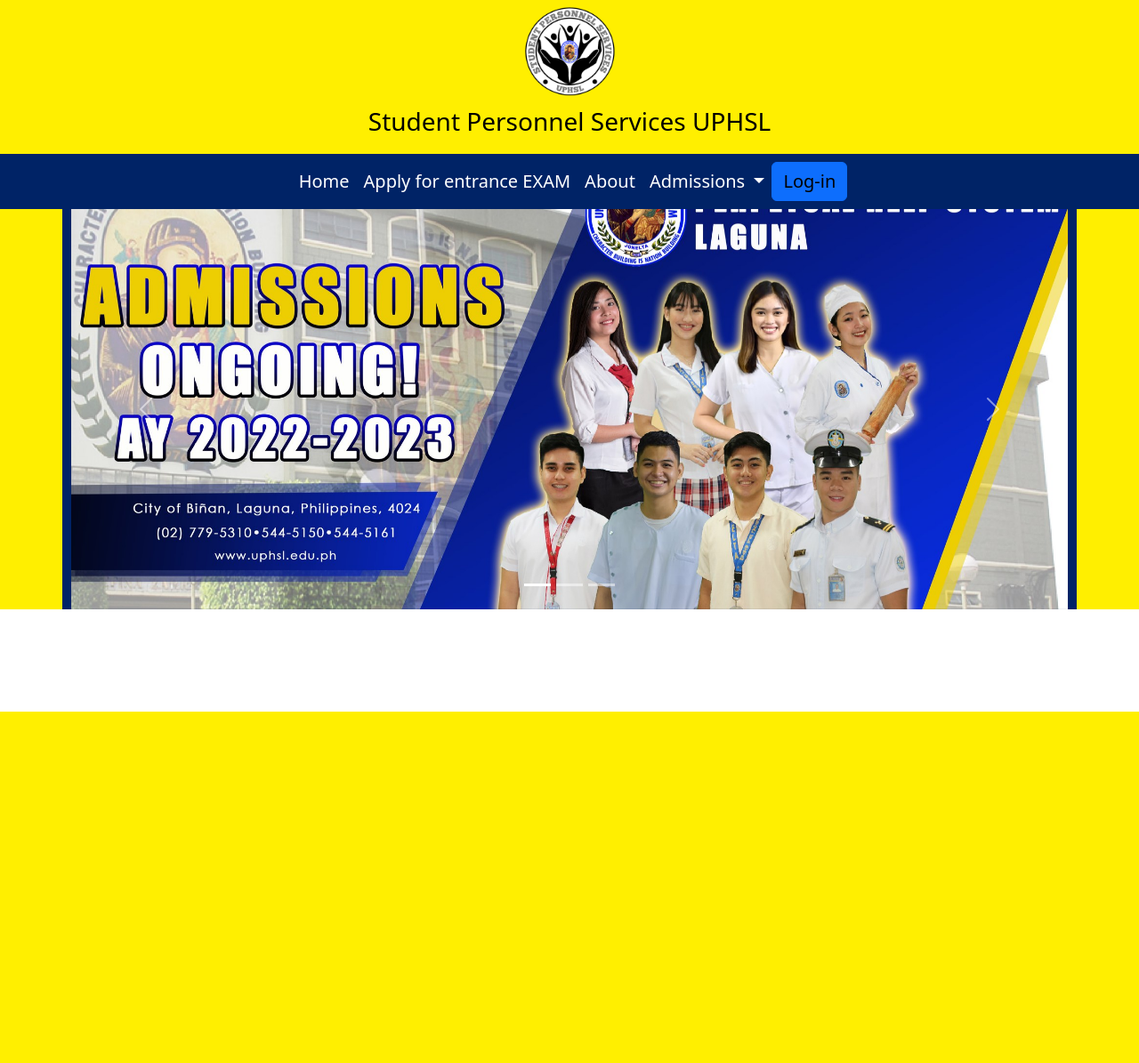
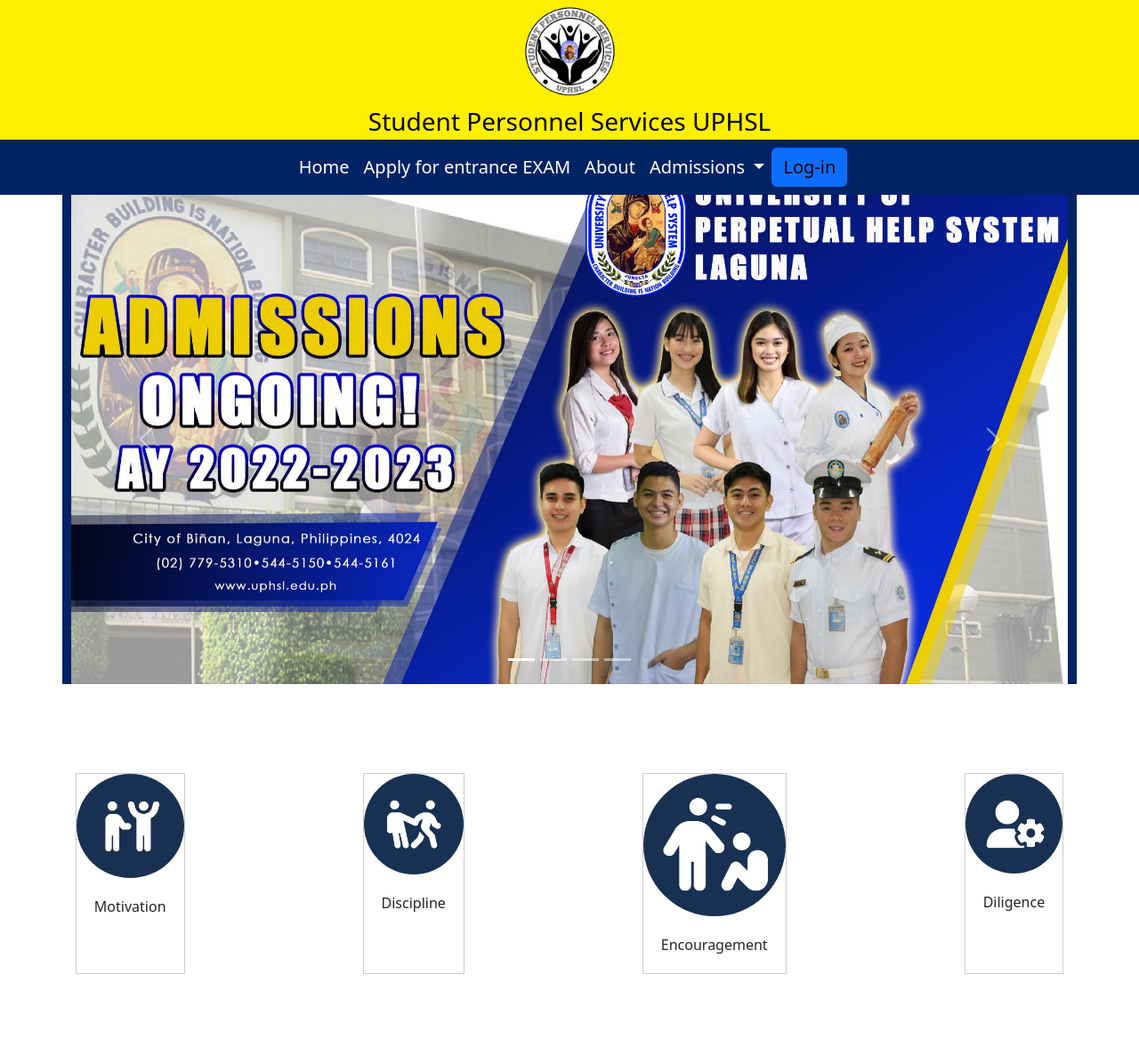
Before and after one commit to JhaleAustin/Main, a PHP site: page / in a window 1280 px wide. Shown: the whole page at 89% size. Before the commit the page ends 800 px from the top, so only its background shows below. Run offline with PHP 8.4, Linux system fonts and the light colour scheme.

Commit message:
huge change on design

```diff
--- a/include/navbar.php
+++ b/include/navbar.php
@@ -1,8 +1,10 @@
 
+
+<div class= "navigationbar">
 <div class="div" style="background-color:#FFEF00">
   <img src="image/SPS_Logo.png" style="width:175px ; height:115px; " class="img-fluid rounded mx-auto d-block" alt="...">
-  <p class="navbar-brand text-black text-center fs-3" href="index.php">Student Personnel Services UPHSL</p>
-<div>
+  <p class="m-0 navbar-brand text-black text-center fs-3" href="index.php">Student Personnel Services UPHSL</p>
+</div>
 <nav class="navbar navbar-expand-lg  text-center " style="background-color:#002366">
   <div class="container-fluid justify-content-center">
 
@@ -15,7 +17,7 @@
           <a class="nav-link active text-white" aria-current="page" href="index.php">Home</a>
         </li>
         <li class="nav-item">
-          <a class="nav-link text-white" href="#">Apply for entrance EXAM</a>
+          <a class="nav-link text-white" href="#">Apply for entrance EXAM </a>
         </li>
         <li class="nav-item ">
           <a class="nav-link text-white" href="#">About</a>
@@ -41,3 +43,4 @@
     </div>
   </div>
 </nav>
+</div>
--- a/index.php
+++ b/index.php
@@ -1,11 +1,57 @@
-<?php include('include/header.php');?>
+<?php include('include/header.php'); ?>
 <style>
   .carousel-inner .carousel-item img {
-    height: 450px;
+    height: 550px;
     object-fit: cover;
   }
+
+  div.gallery {
+    margin: 100px;
+    border: 1px solid #ccc;
+    float: right;
+    width: 180px;
+    left: 100;
+  }
+
+  div.gallery:hover {
+    border: 1px solid #777;
+  }
+
+  div.gallery img {
+    width: 100%;
+    height: auto;
+  }
+
+  div.desc {
+    padding: 20px;
+    text-align: center;
+
+
+
+  }
+  .icons{
+    display: flex;
+    justify-content: center;
+  }
+
+  .flex1 {
+      min-height: 100px;
+  }
+
+  .flex2 {
+    min-height: 100px;
+  }
+
+  .flex3 {
+    min-height: 100px;
+  }
+
+  .flex4 {
+    min-height: 100px;
+
+  }
 </style>
-<div class="container text-center " style="margin-top:10 px; padding-left: 10px; padding-right: 10px; background-color:#002366">
+<div class="container text-center " style="margin-top:10 px; padding-left: 10px; padding-right: 10px; background-color:#002366; ">
   <div id="demo" class="carousel slide" data-bs-ride="carousel">
 
     <!-- Indicators/dots -->
@@ -13,18 +59,22 @@
       <button type="button" data-bs-target="#demo" data-bs-slide-to="0" class="active"></button>
       <button type="button" data-bs-target="#demo" data-bs-slide-to="1"></button>
       <button type="button" data-bs-target="#demo" data-bs-slide-to="2"></button>
+      <button type="button" data-bs-target="#demo" data-bs-slide-to="3"></button>
     </div>
 
     <!-- The slideshow/carousel -->
     <div class="carousel-inner">
       <div class="carousel-item active">
-      <img src="image/purps.jpg" alt="#" class="d-block w-100 ">
+        <img src="image/purps.jpg" alt="#" class="d-block" style="width:100%">
       </div>
       <div class="carousel-item">
-      <img src="image/test1.jpg" alt="#" class="d-block w-100 ">
+        <img src="image/test1.jpg" alt="#" class="d-block" style="width:100%">
       </div>
       <div class="carousel-item">
-      <img src="image/pic1.jpg" alt="#" class="d-block w-100 ">
+        <img src="image/pic1.jpg" alt="#" class="d-block" style="width:100%">
+      </div>
+      <div class="carousel-item">
+        <img src="image/entranceexam.jpg" alt="#" class="d-block" style="width:100%">
       </div>
     </div>
 
@@ -38,4 +88,37 @@
   </div>
 </div>
 
+<div class="icons">
+  <div class="gallery flexbox-1">
+    <a target="_blank" href="img_5terre.jpg">
+      <img src="image/motiv.png" alt="Cinque Terre" width="600" height="400" style="border-radius: 50%;">
+    </a>
+    <div class="desc">Motivation</div>
+  </div>
+
+  <div class="gallery flexbox-2">
+    <a target="_blank" href="img_forest.jpg">
+      <img src="image/discip.png" alt="Forest" width="600" height="400" style="border-radius: 50%;">
+    </a>
+    <div class="desc">Discipline
+
+    </div>
+  </div>
+
+  <div class="gallery flexbox-3">
+    <a target="_blank" href="img_lights.jpg">
+      <img src="image/enca.png" alt="Northern Lights" width="600" height="400" style="border-radius: 70%;">
+    </a>
+    <div class="desc">Encouragement</div>
+  </div>
+
+  <div class="gallery flexbox-4">
+    <a target="_blank" href="img_mountains.jpg">
+      <img src="image/diligence.png" alt="Mountains" width="600" height="400" style="border-radius: 50%;">
+    </a>
+    <div class="desc">Diligence</div>
+  </div>
+</div>
+
+
 <?php include('include/footer.php'); ?>
```
Also changed, not shown: image/diligence.png (added), image/discip.png (added), image/enca.png (added), image/entrance exam.jpg (added), image/entranceexam.jpg (added), image/motiv.png (added). Lines whose indentation alone changed are shown as unchanged.
